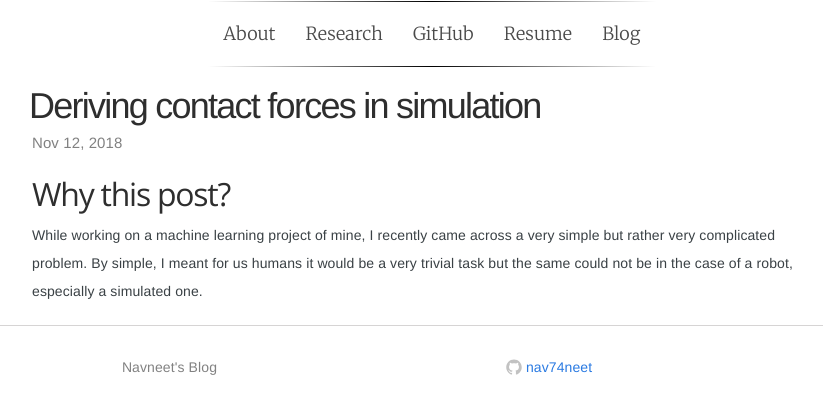
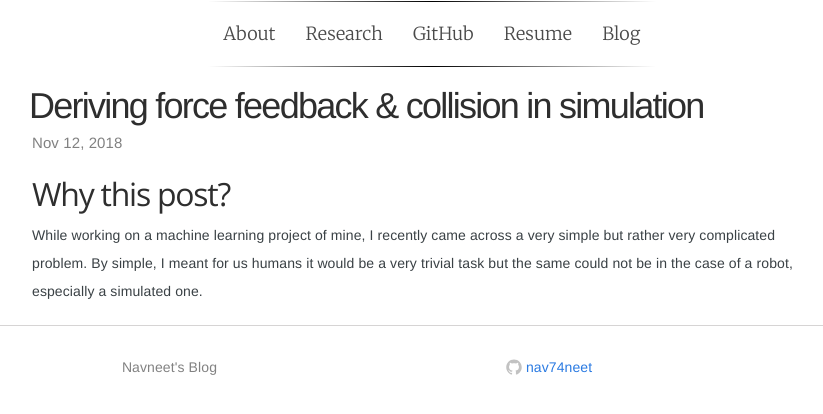
Before and after one commit to navuboy/navuboy.github.io, a Jekyll site: the page built from _posts/2018-11-12-haptics.md, in a window 1280 px wide. Shown: the top 414 px of the page, without its empty margins (208-1031 px from the left). Built offline with Jekyll 4.4.1, drawn with Linux system fonts in a browser that asks for light colours; some web fonts are replaced.

Commit message:
my new website

```diff
--- a/_posts/2018-11-12-haptics.md
+++ b/_posts/2018-11-12-haptics.md
@@ -1,6 +1,6 @@
 ---
 layout: post
-title:  "Deriving contact forces in simulation"
+title:  "Deriving force feedback & collision in simulation"
 date:   2018-11-12
 categories: [rl]
 description: My experience with haptics interface in a simulated environment.
```
